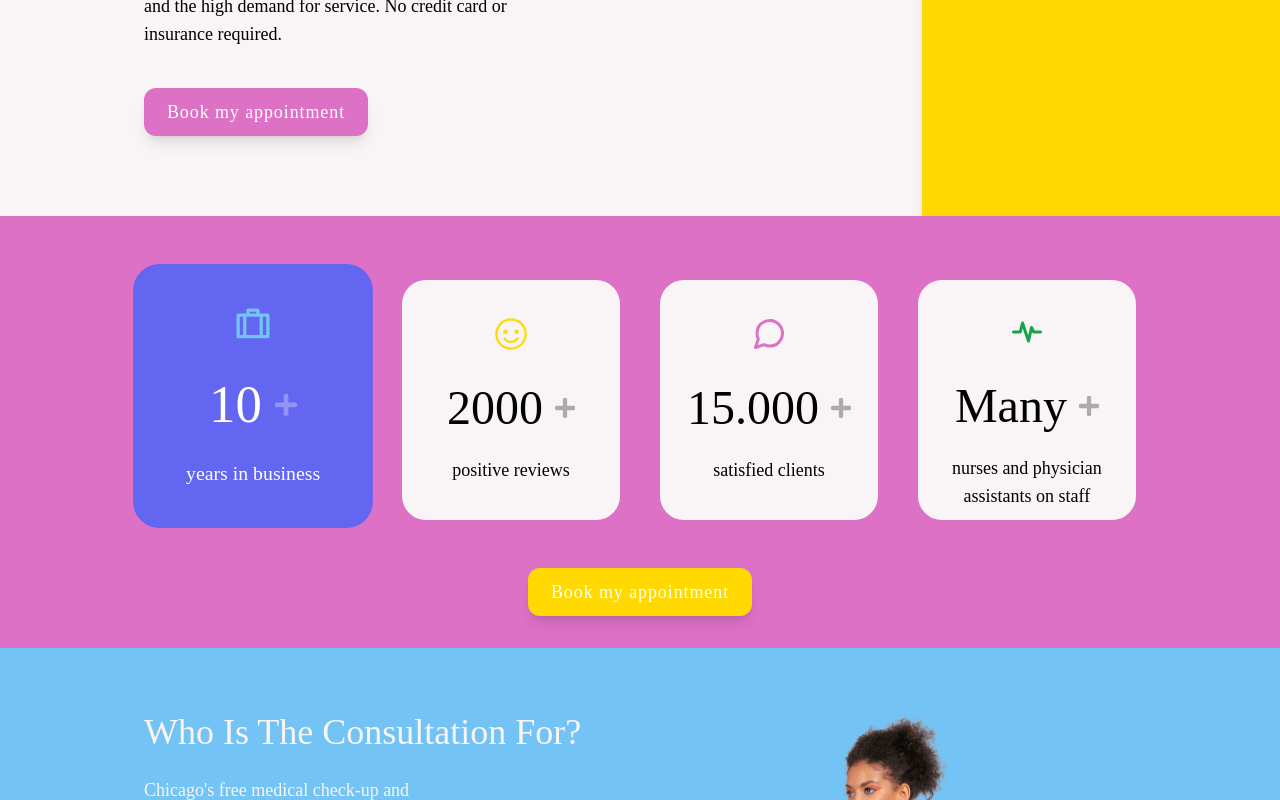
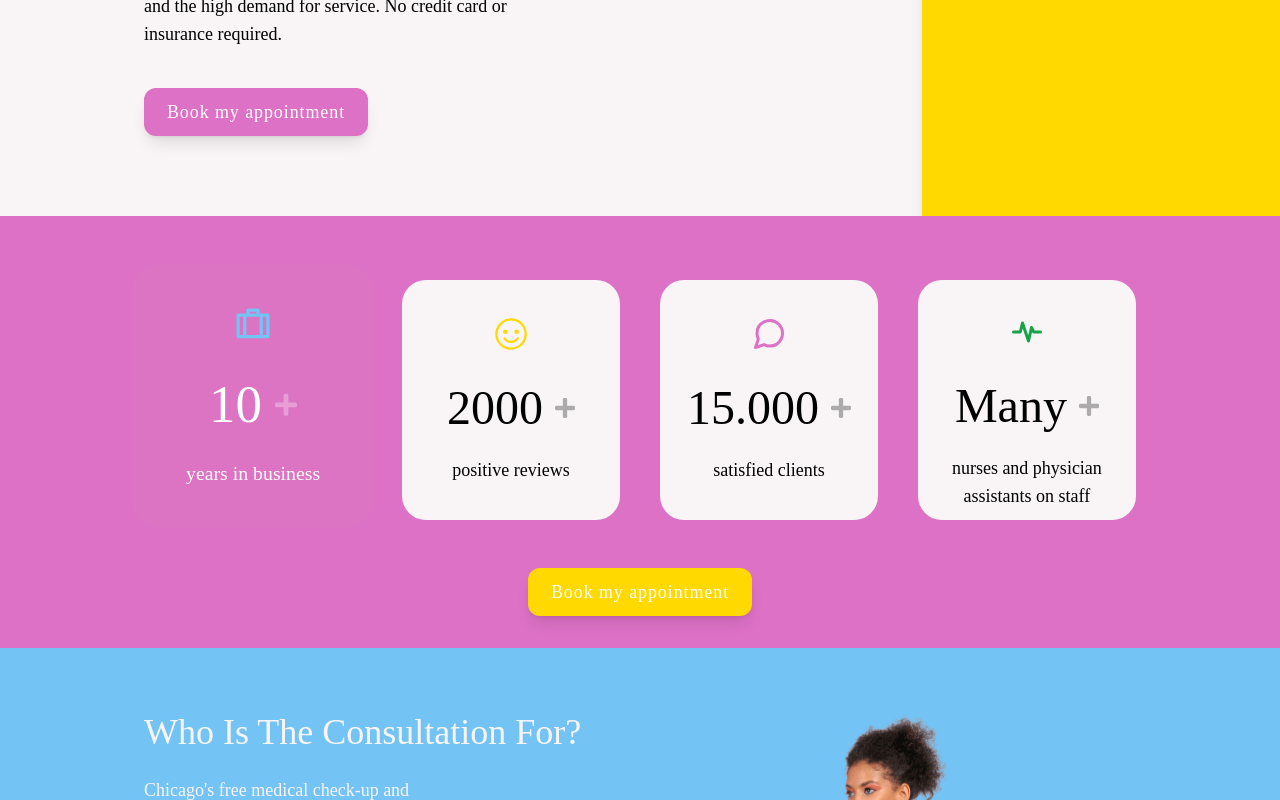
Before and after one commit to michaelmuthomi/responsive-front, a React (Create React App) app: page / in a window 1280 px wide. In both pictures the pointer is over the element 253 px from the left and 900 px from the top of the page. Shown: the part 500-1300 px from the top of the page. Built offline with nearby package versions, Linux system fonts and the light colour scheme.

Commit message:
Update index.css

```diff
--- a/src/index.css
+++ b/src/index.css
@@ -23,6 +23,9 @@
   }
   .popUpAnimation {
     @apply transition delay-150 duration-300 ease-in-out hover:-translate-y-1 hover:scale-110 hover:cursor-pointer hover:bg-indigo-500 hover:text-white sm:space-y-6;
+  }
+  .statCard:hover{
+    background-color: #dc74c3;
   }
   .statIconAndTitleContainer {
     @apply flex flex-col items-center justify-center space-y-3 sm:space-y-1 lg:space-y-8;
```
